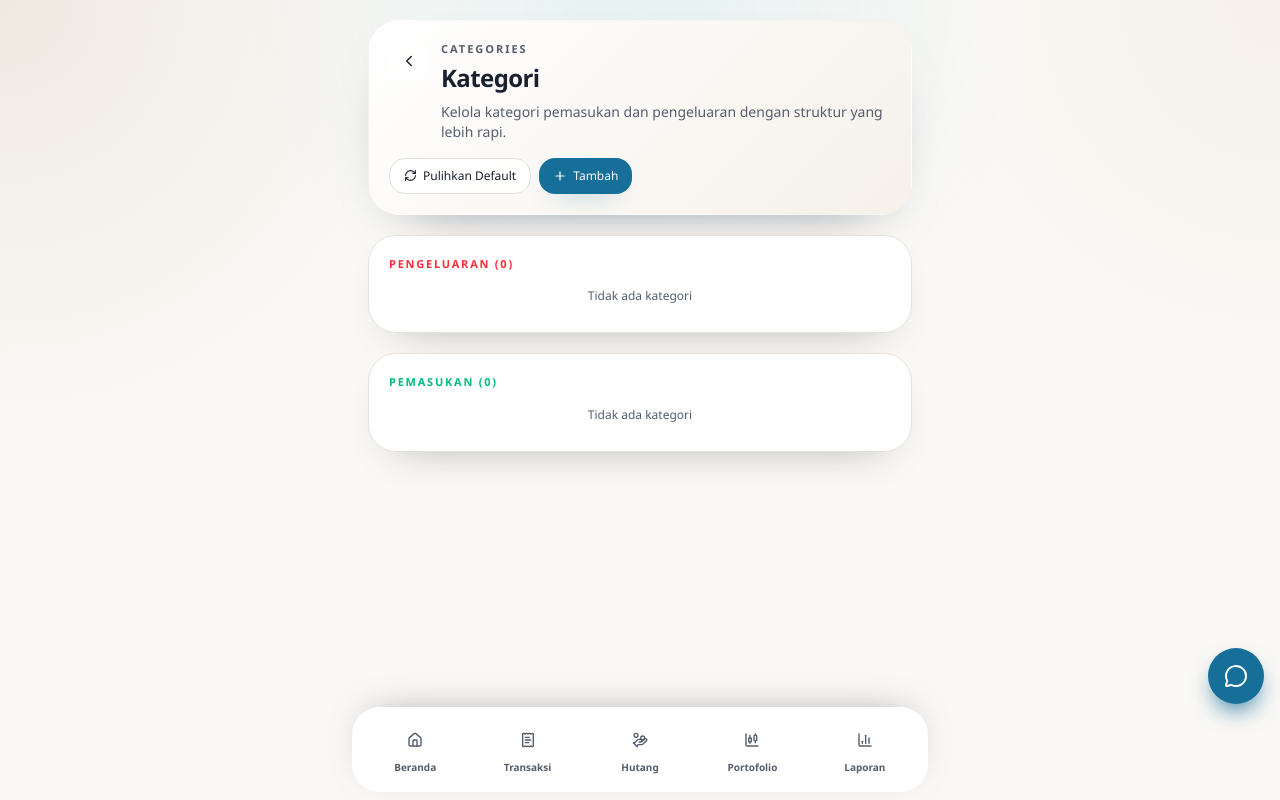
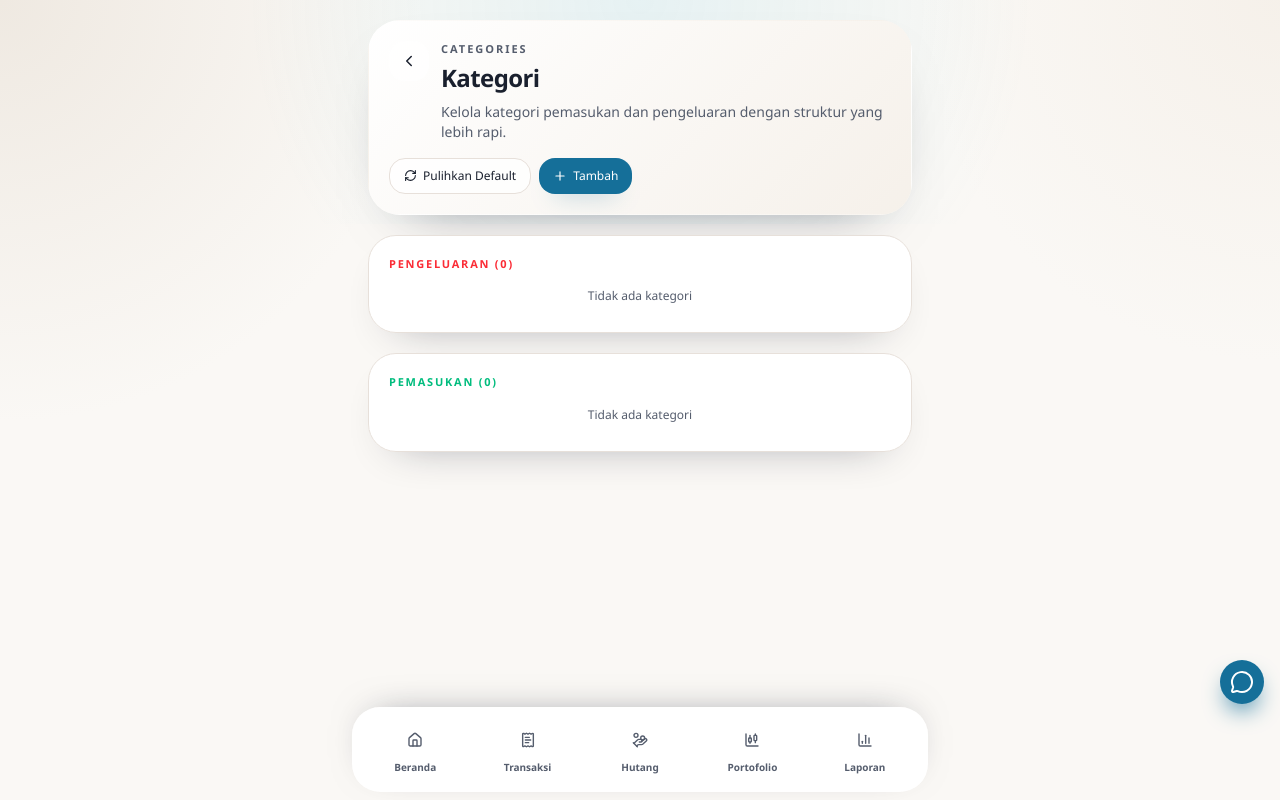
Before and after one commit to katzura1/Wallet-Manager, a React (Vite) app: page /categories in a window 1280 px wide. Built offline with nearby package versions, Linux system fonts and the light colour scheme.

Commit message:
fix: position floating button

```diff
--- a/src/components/chat/ChatButton.tsx
+++ b/src/components/chat/ChatButton.tsx
@@ -9,7 +9,7 @@ export function ChatButton({ onClick, hasNewMessage = false }: ChatButtonProps)
   return (
     <button
       onClick={onClick}
-      className="fixed bottom-24 right-4 z-30 w-14 h-14 rounded-full bg-[hsl(var(--primary))] text-[hsl(var(--primary-foreground))] shadow-[0_12px_24px_-8px_hsl(var(--primary))] flex items-center justify-center hover:scale-105 transition-transform active:scale-95"
+      className="fixed bottom-[calc(10rem+env(safe-area-inset-bottom))] right-4 z-40 w-11 h-11 rounded-full bg-[hsl(var(--primary))] text-[hsl(var(--primary-foreground))] shadow-[0_12px_24px_-8px_hsl(var(--primary))] flex items-center justify-center hover:scale-105 transition-transform active:scale-95 sm:bottom-24"
       aria-label="Buka Asisten Keuangan"
     >
       <MessageCircle size={24} />
```
